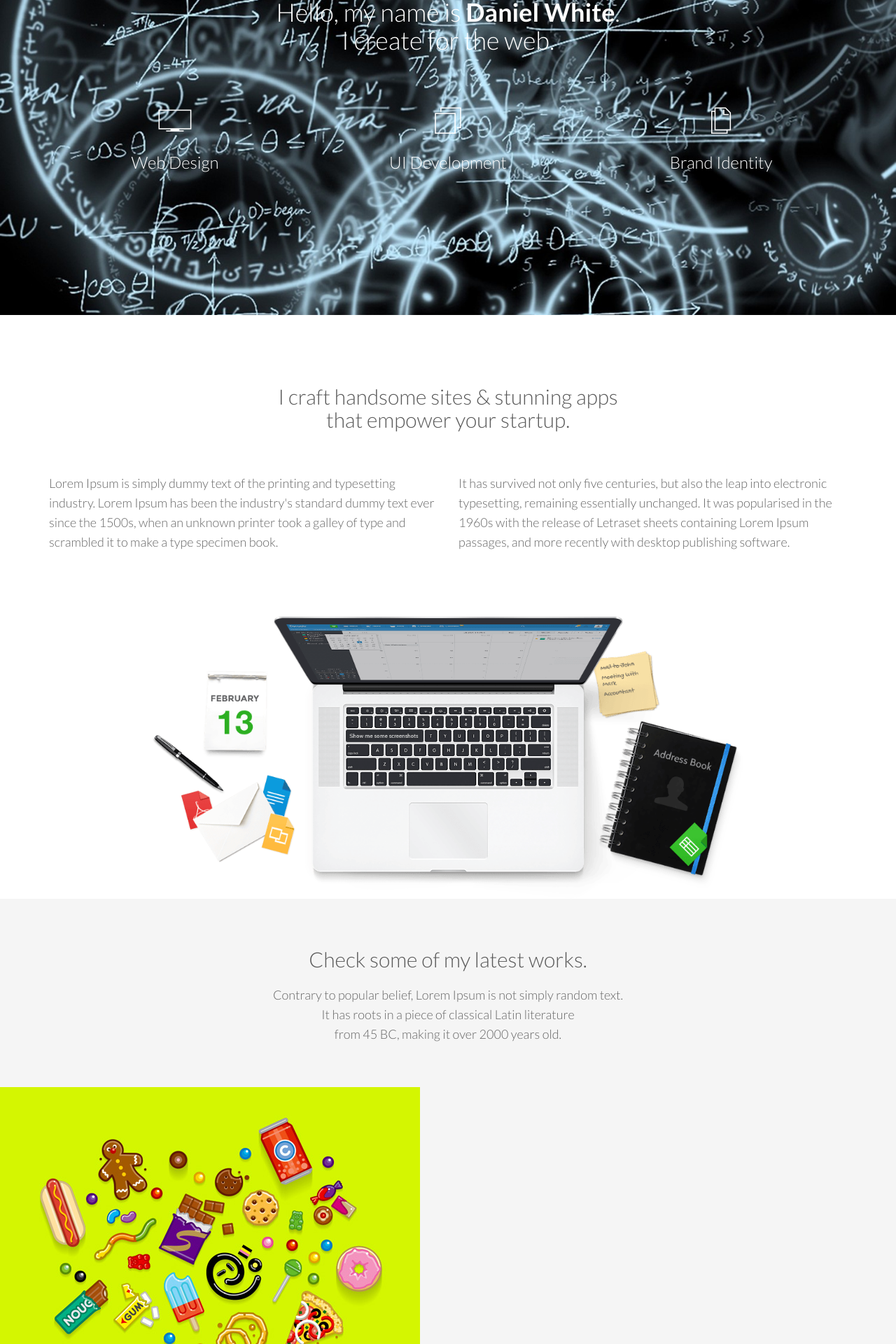
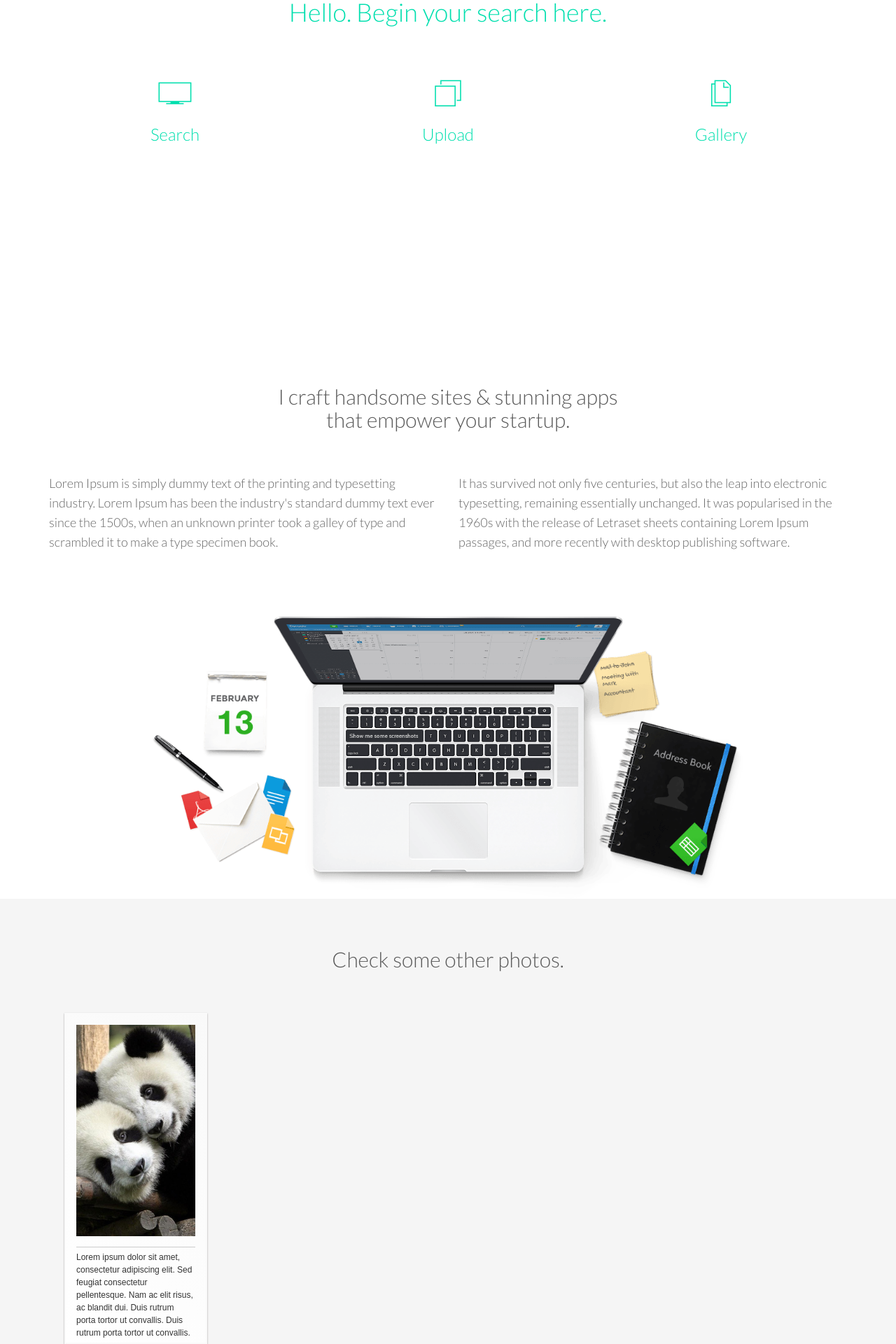
Before and after one commit to shaiwilson/machine_learning, a Flask app: page / in a window 1280 px wide. Shown: the part 320-2240 px from the top of the page at 70% size. Run offline with Flask 2, Linux system fonts and the light colour scheme; some libraries are stand-ins or nearby versions; some web fonts are replaced.

Commit message:
spice up the front end

```diff
--- a/product_rec/static/css/style.css
+++ b/product_rec/static/css/style.css
@@ -49,6 +49,77 @@ html,
 body {
 	height: 100%;
 }
+
+/* PINS */
+
+#wrapper {
+	width: 90%;
+	max-width: 1100px;
+	min-width: 800px;
+	margin: 50px auto;
+}
+
+#columns {
+	-webkit-column-count: 3;
+	-webkit-column-gap: 10px;
+	-webkit-column-fill: auto;
+	-moz-column-count: 3;
+	-moz-column-gap: 10px;
+	-moz-column-fill: auto;
+	column-count: 3;
+	column-gap: 15px;
+	column-fill: auto;
+}
+
+.pin {
+	display: inline-block;
+	background: #FEFEFE;
+	border: 2px solid #FAFAFA;
+	box-shadow: 0 1px 2px rgba(34, 25, 25, 0.4);
+	margin: 0 2px 15px;
+	-webkit-column-break-inside: avoid;
+	-moz-column-break-inside: avoid;
+	column-break-inside: avoid;
+	padding: 15px;
+	padding-bottom: 5px;
+	background: -webkit-linear-gradient(45deg, #FFF, #F9F9F9);
+	opacity: 1;
+
+	-webkit-transition: all .2s ease;
+	-moz-transition: all .2s ease;
+	-o-transition: all .2s ease;
+	transition: all .2s ease;
+}
+
+.pin img {
+	width: 100%;
+	border-bottom: 1px solid #ccc;
+	padding-bottom: 15px;
+	margin-bottom: 5px;
+}
+
+.pin p {
+	font: 12px/18px Arial, sans-serif;
+	color: #333;
+	margin: 0;
+}
+
+@media (min-width: 960px) {
+	#columns {
+		-webkit-column-count: 4;
+		-moz-column-count: 4;
+		column-count: 4;
+	}
+}
+
+@media (min-width: 1100px) {
+	#columns {
+		-webkit-column-count: 5;
+		-moz-column-count: 5;
+		column-count: 5;
+	}
+}
+
 
 .alignleft { float: left; }
 .alignright { float: right; }
@@ -201,7 +272,6 @@ input {
 
 /* HEADER SECTION */
 #h {
-	background: url(../imgs/header.jpg) no-repeat center top;
 	padding-top: 5px;
 	background-attachment: relative;
 	background-position: center center;
@@ -217,7 +287,7 @@ input {
     -moz-background-size: cover;
     -o-background-size: cover;
     background-size: cover;
-    color: white;
+    color: #00DFAE;
 }
 
 #h .logo {
@@ -253,35 +323,6 @@ input {
 	display:block;
 }
 
-
-.portfolio-item .title:before {border-radius:0; display:none}
-.portfolio-item p {margin:0px 0 30px;}
-.portfolio-item h3 {margin:-10px 0 10px; font-size:16px; text-transform:uppercase;}
-
-
-.tpl6 h3
-{
-	color:#fff;
-	margin:0;
-	padding:40px 5px 0;
-	font-size:16px;
-	text-transform:uppercase;
-}
-.tpl6 .dmbutton
-{
-	display:inline-block;
-	margin:30px 5px 20px 5px;
-	font-size:13px;
-}
-
-.tpl6 .bg
-{
-	height:100%;
-	width:100%;
-	background-color:#00b3fe;
-	background-color:rgba(0,179,254,.9);
-	text-align:center;
-}
 
 /* CLIENTS */
 
--- a/product_rec/templates/base.html
+++ b/product_rec/templates/base.html
@@ -36,6 +36,7 @@
         <div class="collapse navbar-collapse">
           <ul class="nav navbar-nav">
             <li><a href="/">Home</a></li>
+            <li><a href="/imagelist">Show</a></li>
             {% block extra_nav %}{% endblock %}
           </ul>
         </div>
--- a/product_rec/templates/welcome.html
+++ b/product_rec/templates/welcome.html
@@ -3,29 +3,29 @@
 
 <div id="h">
       <div class="logo">
-        <h2>BASIC</h2>
+        <h2>View</h2>
       </div><!--/logo-->
       <div class="container centered">
         <div class="row">
           <div class="col-md-8 col-md-offset-2">
-            <h1>Hello, my name is <b>Daniel White</b>.<br/>I create for the web.</h1>
+            <h1>Hello. Begin your search here. </h1>
           </div>
         </div><!--/row-->
 
         <div class="row mt">
           <div class="col-sm-4">
             <i class="ion-ios7-monitor-outline"></i>
-            <h3>Web Design</h3>
+            <h3>Search</h3>
           </div><!--/col-md-4-->
 
           <div class="col-sm-4">
             <i class="ion-ios7-browsers-outline"></i>
-            <h3>UI Development</h3>
+            <h3>Upload</h3>
           </div><!--/col-md-4-->
 
           <div class="col-sm-4">
             <i class="ion-ios7-copy-outline"></i>
-            <h3>Brand Identity</h3>
+            <h3>Gallery</h3>
           </div><!--/col-md-4-->
 
         </div><!--/row-->
@@ -54,147 +54,106 @@
     <div id="g">
       <div class="container">
         <div class="row centered">
-          <h2>Check some of my latest works.</h2>
-          <div class="col-md-8 col-md-offset-2">
-            <p>Contrary to popular belief, Lorem Ipsum is not simply random text.<br/>It has roots in a piece of classical Latin literature<br/>from 45 BC, making it over 2000 years old.</p>
+          <h2>Check some other photos.</h2>
 
-          </div><!--/col-md-8-->
         </div><!--/row-->
       </div><!--/.container-->
-    <div class="portfolio-centered mt">
-      <div class="recentitems portfolio">
 
-        <div class="portfolio-item graphic-design">
-          <div class="he-wrap tpl6">
-          <img src="static/imgs/portfolio/portfolio_09.jpg" class="img-responsive" alt="">
-            <div class="he-view">
-              <div class="bg a0" data-animate="fadeIn">
-                <h3 class="a1" data-animate="fadeInDown">A Graphic Design Item</h3>
-                <a data-rel="prettyPhoto" href="static/imgs/portfolio/portfolio_09.jpg" class="dmbutton a2" data-animate="fadeInUp"><i class="ion-search"></i></a>
-                <a href="single-project.html" class="dmbutton a2" data-animate="fadeInUp"><i class="ion-link"></i></a>
-               </div><!-- he bg -->
-            </div><!-- he view -->
-          </div><!-- he wrap -->
-        </div><!-- end col-12 -->
 
-        <div class="portfolio-item web-design">
-          <div class="he-wrap tpl6">
-          <img src="static/imgs/portfolio/portfolio_02.jpg" class="img-responsive" alt="">
-            <div class="he-view">
-              <div class="bg a0" data-animate="fadeIn">
-                <h3 class="a1" data-animate="fadeInDown">A Web Design Item</h3>
-                <a data-rel="prettyPhoto" href="static/imgs/portfolio/portfolio_02.jpg" class="dmbutton a2" data-animate="fadeInUp"><i class="ion-search"></i></a>
-                <a href="single-project.html" class="dmbutton a2" data-animate="fadeInUp"><i class="ion-link"></i></a>
-              </div><!-- he bg -->
-            </div><!-- he view -->
-          </div><!-- he wrap -->
-        </div><!-- end col-12 -->
+<div id="wrapper">
+    <div id="columns">
+        <div class="pin">
+            <img src="static/imgs/portfolio/portfolio_11.jpg" />
+            <p>
+                Lorem ipsum dolor sit amet, consectetur adipiscing elit.
+                Sed feugiat consectetur pellentesque. Nam ac elit risus,
+                ac blandit dui. Duis rutrum porta tortor ut convallis.
+                Duis rutrum porta tortor ut convallis.
+            </p>
+        </div>
 
-        <div class="portfolio-item graphic-design">
-          <div class="he-wrap tpl6">
-          <img src="static/imgs/portfolio/portfolio_03.jpg" class="img-responsive" alt="">
-            <div class="he-view">
-              <div class="bg a0" data-animate="fadeIn">
-                <h3 class="a1" data-animate="fadeInDown">A Graphic Design Item</h3>
-                <a data-rel="prettyPhoto" href="static/imgs/portfolio/portfolio_03.jpg" class="dmbutton a2" data-animate="fadeInUp"><i class="ion-search"></i></a>
-                <a href="single-project.html" class="dmbutton a2" data-animate="fadeInUp"><i class="ion-link"></i></a>
-              </div><!-- he bg -->
-            </div><!-- he view -->
-          </div><!-- he wrap -->
-        </div><!-- end col-12 -->
+        <div class="pin">
+            <img src="static/imgs/portfolio/portfolio_01.jpg" />
+            <p>
+                Donec a fermentum nisi.
+            </p>
+        </div>
 
-        <div class="portfolio-item graphic-design">
-          <div class="he-wrap tpl6">
-          <img src="static/imgs/portfolio/portfolio_04.jpg" class="img-responsive" alt="">
-            <div class="he-view">
-              <div class="bg a0" data-animate="fadeIn">
-                <h3 class="a1" data-animate="fadeInDown">A Graphic Design Item</h3>
-                <a data-rel="prettyPhoto" href="static/imgs/portfolio/portfolio_04.jpg" class="dmbutton a2" data-animate="fadeInUp"><i class="ion-search"></i></a>
-                <a href="single-project.html" class="dmbutton a2" data-animate="fadeInUp"><i class="ion-link"></i></a>
-              </div><!-- he bg -->
-            </div><!-- he view -->
-          </div><!-- he wrap -->
-        </div><!-- end col-12 -->
+        <div class="pin">
+            <img src="static/imgs/portfolio/portfolio_02.jpg" />
+            <p>
+                Nullam eget lectus augue. Donec eu sem sit amet ligula
+                faucibus suscipit. Suspendisse rutrum turpis quis nunc
+                convallis quis aliquam mauris suscipit.
+            </p>
+        </div>
 
-        <div class="portfolio-item books">
-          <div class="he-wrap tpl6">
-          <img src="static/imgs/portfolio/portfolio_05.jpg" class="img-responsive" alt="">
-            <div class="he-view">
-              <div class="bg a0" data-animate="fadeIn">
-                <h3 class="a1" data-animate="fadeInDown">A Book Design Item</h3>
-                <a data-rel="prettyPhoto" href="static/imgs/portfolio/portfolio_05.jpg" class="dmbutton a2" data-animate="fadeInUp"><i class="ion-search"></i></a>
-                <a href="single-project.html" class="dmbutton a2" data-animate="fadeInUp"><i class="ion-link"></i></a>
-              </div><!-- he bg -->
-            </div><!-- he view -->
-          </div><!-- he wrap -->
-        </div><!-- end col-12 -->
+        <div class="pin">
+            <img src="static/imgs/portfolio/portfolio_03.jpg" />
+            <p>
+                Nullam eget lectus augue. Donec eu sem sit amet ligula
+                faucibus suscipit. Suspendisse rutrum turpis quis nunc
+                convallis quis aliquam mauris suscipit.
+            </p>
+        </div>
 
-        <div class="portfolio-item graphic-design">
-          <div class="he-wrap tpl6">
-          <img src="static/imgs/portfolio/portfolio_06.jpg" class="img-responsive" alt="">
-            <div class="he-view">
-              <div class="bg a0" data-animate="fadeIn">
-                <h3 class="a1" data-animate="fadeInDown">A Graphic Design Item</h3>
-                <a data-rel="prettyPhoto" href="static/imgs/portfolio/portfolio_06.jpg" class="dmbutton a2" data-animate="fadeInUp"><i class="ion-search"></i></a>
-                <a href="single-project.html" class="dmbutton a2" data-animate="fadeInUp"><i class="ion-link"></i></a>
-               </div><!-- he bg -->
-            </div><!-- he view -->
-          </div><!-- he wrap -->
-        </div><!-- end col-12 -->
+        <div class="pin">
+            <img src="static/imgs/portfolio/portfolio_04.jpg" />
+            <p>
+                Donec a fermentum nisi. Integer dolor est, commodo ut
+                sagittis vitae, egestas at augue.
+            </p>
+        </div>
 
-        <div class="portfolio-item web-design">
-          <div class="he-wrap tpl6">
-          <img src="static/imgs/portfolio/portfolio_07.jpg" class="img-responsive" alt="">
-            <div class="he-view">
-              <div class="bg a0" data-animate="fadeIn">
-                <h3 class="a1" data-animate="fadeInDown">A Web Design Item</h3>
-                <a data-rel="prettyPhoto" href="static/imgs/portfolio/portfolio_07.jpg" class="dmbutton a2" data-animate="fadeInUp"><i class="ion-search"></i></a>
-                <a href="single-project.html" class="dmbutton a2" data-animate="fadeInUp"><i class="ion-link"></i></a>
-              </div><!-- he bg -->
-            </div><!-- he view -->
-          </div><!-- he wrap -->
-        </div><!-- end col-12 -->
+        <div class="pin">
+            <img src="static/imgs/portfolio/portfolio_05.jpg" />
+            <p>
+                Lorem ipsum dolor sit amet, consectetur adipiscing elit.
+                Sed feugiat consectetur pellentesque. Nam ac elit risus,
+                ac blandit dui. Duis rutrum porta tortor ut convallis.
+                Duis rutrum porta tortor ut convallis.
+            </p>
+        </div>
 
-        <div class="portfolio-item graphic-design">
-          <div class="he-wrap tpl6">
-          <img src="static/imgs/portfolio/portfolio_08.jpg" class="img-responsive" alt="">
-            <div class="he-view">
-              <div class="bg a0" data-animate="fadeIn">
-                <h3 class="a1" data-animate="fadeInDown">A Graphic Design Item</h3>
-                <a data-rel="prettyPhoto" href="static/imgs/portfolio/portfolio_08.jpg" class="dmbutton a2" data-animate="fadeInUp"><i class="ion-search"></i></a>
-                <a href="single-project.html" class="dmbutton a2" data-animate="fadeInUp"><i class="ion-link"></i></a>
-              </div><!-- he bg -->
-            </div><!-- he view -->
-          </div><!-- he wrap -->
-        </div><!-- end col-12 -->
+        <div class="pin">
+            <img src="static/imgs/portfolio/portfolio_06.jpg" />
+            <p>
+                Nullam eget lectus augue. Donec eu sem sit amet ligula
+                faucibus suscipit. Suspendisse rutrum turpis quis nunc
+                convallis quis aliquam mauris suscipit.
+                Duis rutrum porta tortor ut convallis.
+            </p>
+        </div>
 
-        <div class="portfolio-item graphic-design">
-          <div class="he-wrap tpl6">
-          <img src="static/imgs/portfolio/portfolio_01.jpg" class="img-responsive" alt="">
-            <div class="he-view">
-              <div class="bg a0" data-animate="fadeIn">
-                <h3 class="a1" data-animate="fadeInDown">A Graphic Design Item</h3>
-                <a data-rel="prettyPhoto" href="static/imgs/portfolio/portfolio_01.jpg" class="dmbutton a2" data-animate="fadeInUp"><i class="ion-search"></i></a>
-                <a href="single-project.html" class="dmbutton a2" data-animate="fadeInUp"><i class="ion-link"></i></a>
-              </div><!-- he bg -->
-            </div><!-- he view -->
-          </div><!-- he wrap -->
-        </div><!-- end col-12 -->
+        <div class="pin">
+            <img src="static/imgs/portfolio/portfolio_07.jpg" />
+            <p>
+                Nullam eget lectus augue.
+            </p>
+        </div>
 
-        <div class="portfolio-item books">
-          <div class="he-wrap tpl6">
-          <img src="static/imgs/portfolio/portfolio_10.jpg" class="img-responsive" alt="">
-            <div class="he-view">
-              <div class="bg a0" data-animate="fadeIn">
-                <h3 class="a1" data-animate="fadeInDown">A Book Design Item</h3>
-                <a data-rel="prettyPhoto" href="static/imgs/portfolio/portfolio_10.jpg" class="dmbutton a2" data-animate="fadeInUp"><i class="ion-search"></i></a>
-                <a href="single-project.html" class="dmbutton a2" data-animate="fadeInUp"><i class="ion-link"></i></a>
-              </div><!-- he bg -->
-            </div><!-- he view -->
-          </div><!-- he wrap -->
-        </div><!-- end col-12 -->
-       </div><!-- portfolio -->
-    </div><!-- portfolio container -->
+        <div class="pin">
+            <img src="static/imgs/portfolio/portfolio_09.jpg" />
+            <p>
+                Lorem ipsum dolor sit amet, consectetur adipiscing elit.
+                Sed feugiat consectetur pellentesque.
+            </p>
+        </div>
+
+        <div class="pin">
+            <img src="static/imgs/portfolio/portfolio_10.jpg" />
+            <p>
+                Donec a fermentum nisi. Integer dolor est, commodo ut
+                sagittis vitae, egestas at augue. Suspendisse id nulla
+                ac urna vestibulum mattis. Duis rutrum porta tortor ut convallis.
+            </p>
+        </div>
+
+
+    </div>
+</div>
+
+<!-- FINISHED -->
 
     <div class="container mt">
         <div class="row clients centered">
```
Also changed, not shown: product_rec/static/imgs/portfolio/portfolio_01.jpg, product_rec/static/imgs/portfolio/portfolio_02.jpg, product_rec/static/imgs/portfolio/portfolio_03.jpg, product_rec/static/imgs/portfolio/portfolio_04.jpg, product_rec/static/imgs/portfolio/portfolio_05.jpg, product_rec/static/imgs/portfolio/portfolio_06.jpg, product_rec/static/imgs/portfolio/portfolio_07.jpg, product_rec/static/imgs/portfolio/portfolio_08.jpg, product_rec/static/imgs/portfolio/portfolio_11.jpg (added).
